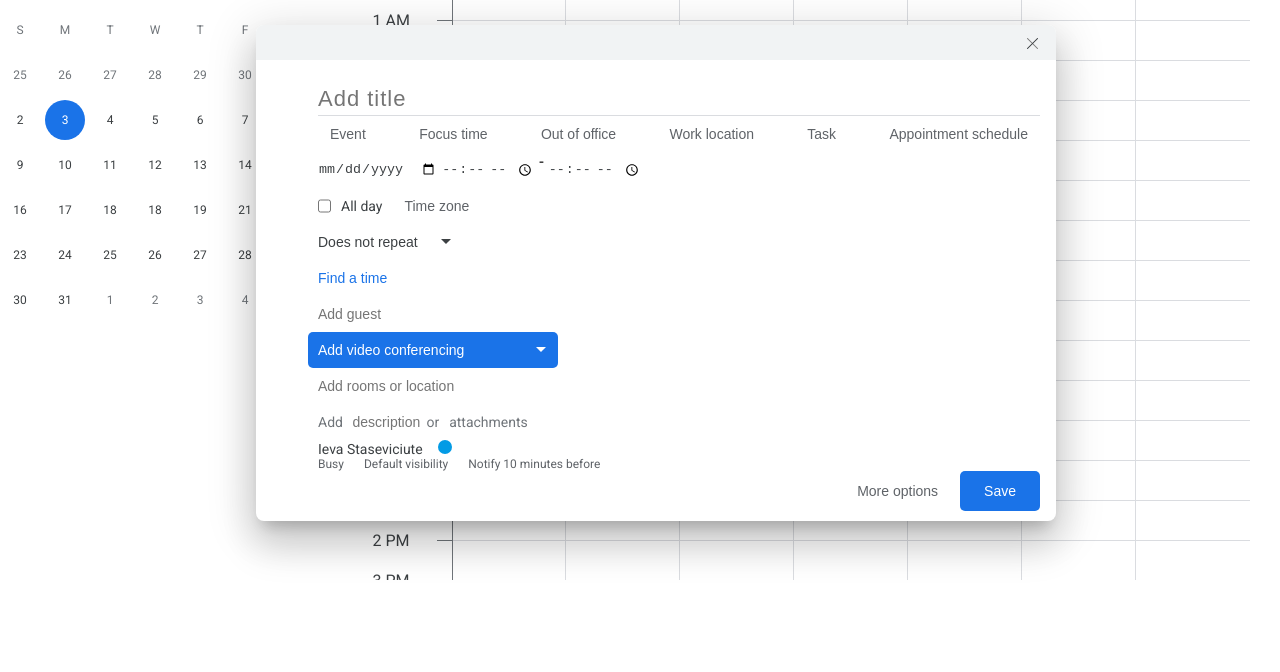
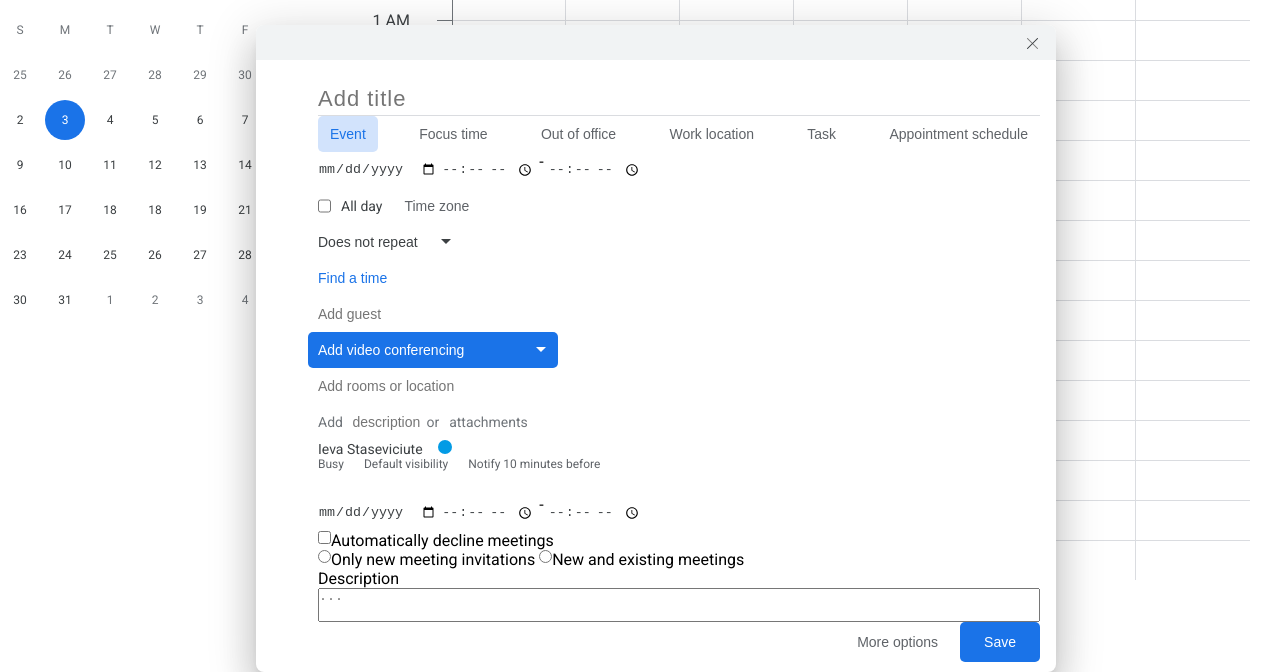
Before and after one commit to IevaSta/google_calendar_JS, a plain HTML site: page index.html in a window 1280 px wide. Shown: the part 135-807 px from the top of the page. Drawn offline with Linux system fonts and the light colour scheme.

Commit message:
Add: out of office structure

```diff
--- a/assets/style/button.css
+++ b/assets/style/button.css
@@ -27,6 +27,11 @@ time zone button
 
 .event-nav-btn:active {
     background-color: var(--color-tertiary);
+}
+
+.event-nav-btn--open{
+    color: var(--color-accent-dark);
+    background-color: var(--color-active);
 }
 
 /* find time button */
--- a/index.html
+++ b/index.html
@@ -439,7 +439,7 @@
 
             <nav class="event-nav">
                 <ul class="event-nav-list">
-                    <li><button class="event-btn event-nav-btn event-form__item">Event</button></li>
+                    <li><button class="event-btn event-nav-btn event-nav-btn--open event-form__item">Event</button></li>
                     <li><button class="event-btn event-nav-btn event-form__item">Focus time</button></li>
                     <li><button class="event-btn event-nav-btn event-form__item">Out of office</button></li>
                     <li><button class="event-btn event-nav-btn event-form__item">Work location</button></li>
@@ -488,7 +488,8 @@
             </label>
 
             <label>
-                <input class="event-checkbox__location event-form__item" type="text" placeholder="Add rooms or location">
+                <input class="event-checkbox__location event-form__item" type="text"
+                    placeholder="Add rooms or location">
             </label>
 
             <div class="event-modal__description--wrapper event-form__item">
@@ -511,6 +512,31 @@
             </ul>
         </form>
 
+        <form class="out-of-office__form">
+            <span>
+                <label>
+                    <input class="event--set-date event-form__item" type="date">
+                    <input class="event--set-date event-form__item" type="time">
+                    <span>-</span>
+                    <input class="event--set-date event-form__item" type="time">
+                </label>
+            </span>
+
+            <label>
+                <input type="checkbox">Automatically decline meetings</input>
+            </label>
+
+            <label>
+                <input type="radio">Only new meeting invitations</input>
+                <input type="radio">New and existing meetings</input>
+            </label>
+
+            <label>Description
+                <textarea class="office-desc" maxlength="50" placeholder="..."></textarea>
+            </label>
+
+        </form>
+
         <div class="event__button--wrapper">
             <button class="event-btn event-more-btn">More options</button>
             <button class="event-btn event-save-btn">Save</button>
--- a/main.css
+++ b/main.css
@@ -240,7 +240,8 @@ li {
     display: none;
 }
 
-.event__form {
+.event__form,
+.out-of-office__form {
     display: flex;
     flex-direction: column;
     padding-top: 24px;
@@ -455,3 +456,12 @@ li {
     justify-content: end;
     padding: 0 16px 10px 0;
 }
+
+
+
+/* out of office  */
+.office-desc{
+    width: 100%;
+    height: 34px;
+    resize: none
+}
```
